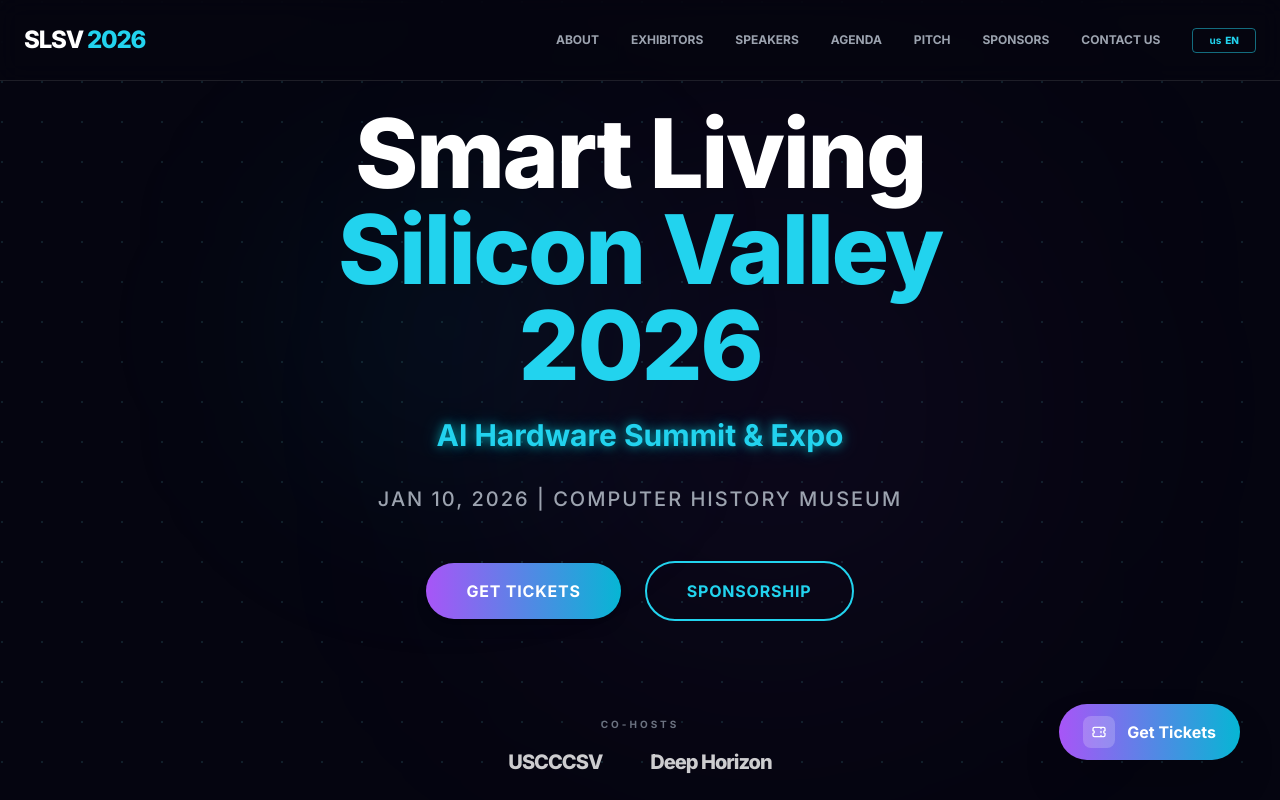
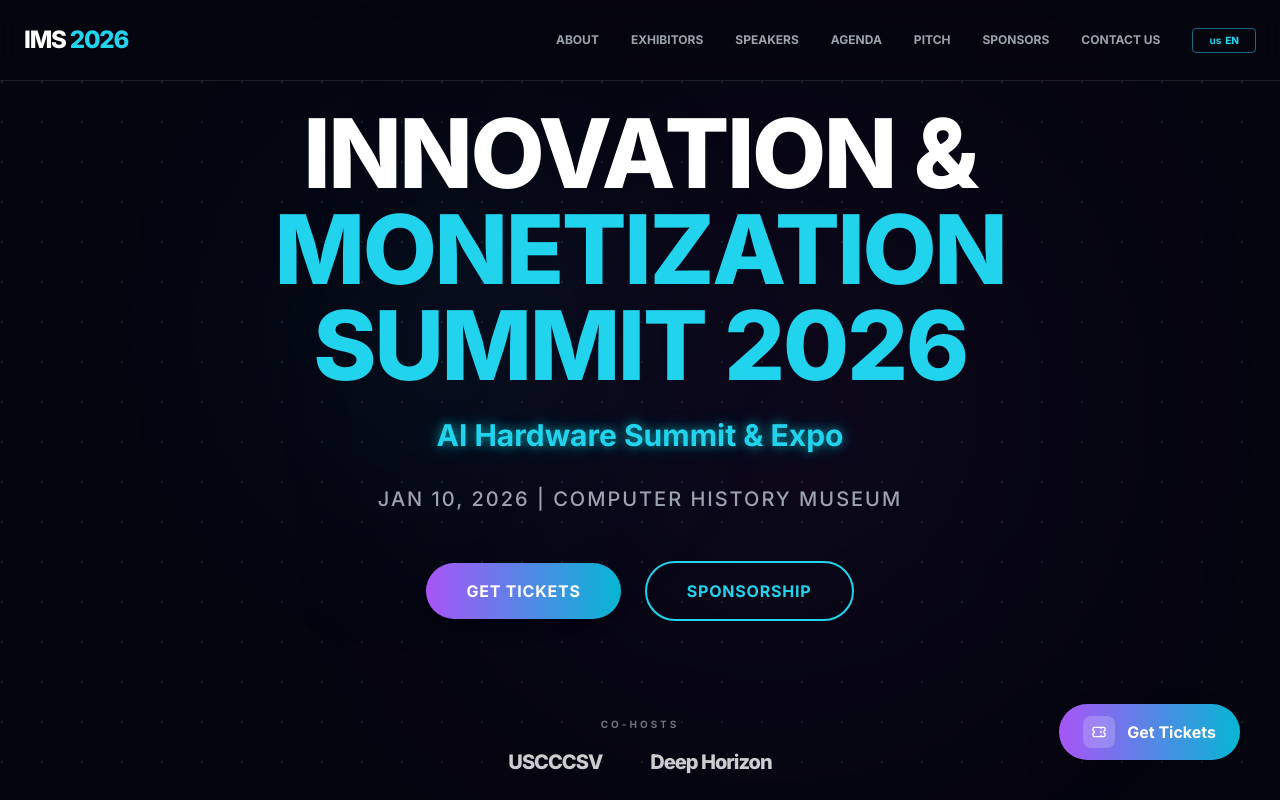
Before and after one commit to Harrison5668/Eventwebsite, a React (Vite) app: page / in a window 1280 px wide. Shown: the top 800 px of the page. Built offline with nearby package versions, Linux system fonts and the light colour scheme.

Commit message:
feat: Rename project to IMS 2026
Update project name, titles, and metadata to reflect the Innovation & Monetization Summit 2026.

```diff
--- a/components/Footer.tsx
+++ b/components/Footer.tsx
@@ -7,9 +7,9 @@
       <div className="max-w-7xl mx-auto flex flex-col md:flex-row items-center justify-between gap-10">
         <div className="flex flex-col items-center md:items-start">
           <span className="text-3xl font-black tracking-tighter mb-4">
-            SLSV <span className="text-cyan-400">2026</span>
+            IMS <span className="text-cyan-400">2026</span>
           </span>
-          <p className="text-gray-500 text-sm">© 2026 Smart Living Silicon Valley. All rights reserved.</p>
+          <p className="text-gray-500 text-sm">© 2026 Innovation & Monetization Summit. All rights reserved.</p>
         </div>
 
         <div className="flex items-center space-x-8">
--- a/components/Hero.tsx
+++ b/components/Hero.tsx
@@ -18,9 +18,9 @@
         </svg>
       </div>
 
-      <div className="relative z-10 text-center px-4 max-w-4xl mx-auto">
-        <h1 className="text-5xl md:text-7xl lg:text-8xl font-black mb-6 tracking-tight">
-          Smart Living <span className="text-cyan-400">Silicon Valley 2026</span>
+      <div className="relative z-10 text-center px-4 max-w-5xl mx-auto">
+        <h1 className="text-5xl md:text-7xl lg:text-8xl font-black mb-6 tracking-tight leading-none">
+          INNOVATION & <span className="text-cyan-400">MONETIZATION SUMMIT 2026</span>
         </h1>
 
         <p className="text-xl md:text-3xl font-bold text-cyan-400 mb-8 neon-glow">
--- a/components/Navbar.tsx
+++ b/components/Navbar.tsx
@@ -17,7 +17,7 @@
       <div className="max-w-7xl mx-auto px-6 h-20 flex items-center justify-between">
         <div className="flex items-center space-x-2">
           <span className="text-2xl font-black tracking-tighter">
-            SLSV <span className="text-cyan-400">2026</span>
+            IMS <span className="text-cyan-400">2026</span>
           </span>
         </div>
 
--- a/index.html
+++ b/index.html
@@ -3,7 +3,7 @@
   <head>
     <meta charset="UTF-8" />
     <meta name="viewport" content="width=device-width, initial-scale=1.0" />
-    <title>SLSV 2026 | AI Hardware Summit & Expo</title>
+    <title>IMS 2026 | Innovation & Monetization Summit</title>
 
     <script type="importmap">
     {
--- a/metadata.json
+++ b/metadata.json
@@ -1,5 +1,5 @@
 {
-  "name": "Copy of SLSV 2026 - Smart Living Silicon Valley",
-  "description": "A premium event landing page for the AI Hardware Summit & Expo 2026, featuring ticket sales, exhibitor packages, and featured speakers.",
+  "name": "IMS 2026 - Innovation & Monetization Summit",
+  "description": "A premium event landing page for the Innovation & Monetization Summit 2026, featuring ticket sales, exhibitor packages, and featured speakers.",
   "requestFramePermissions": []
 }
--- a/package.json
+++ b/package.json
@@ -1,5 +1,5 @@
 {
-  "name": "copy-of-slsv-2026---smart-living-silicon-valley",
+  "name": "ims-2026---innovation-&-monetization-summit",
   "private": true,
   "version": "0.0.0",
   "type": "module",
```
